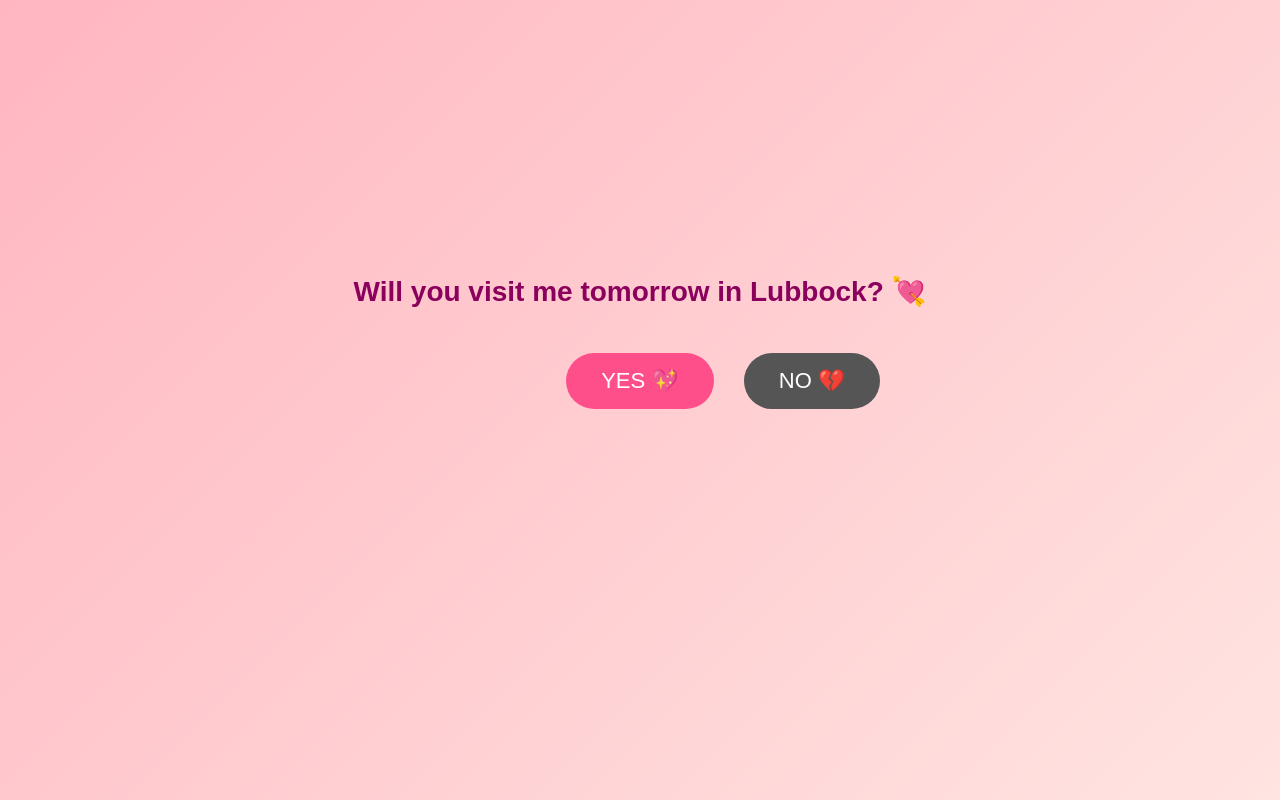
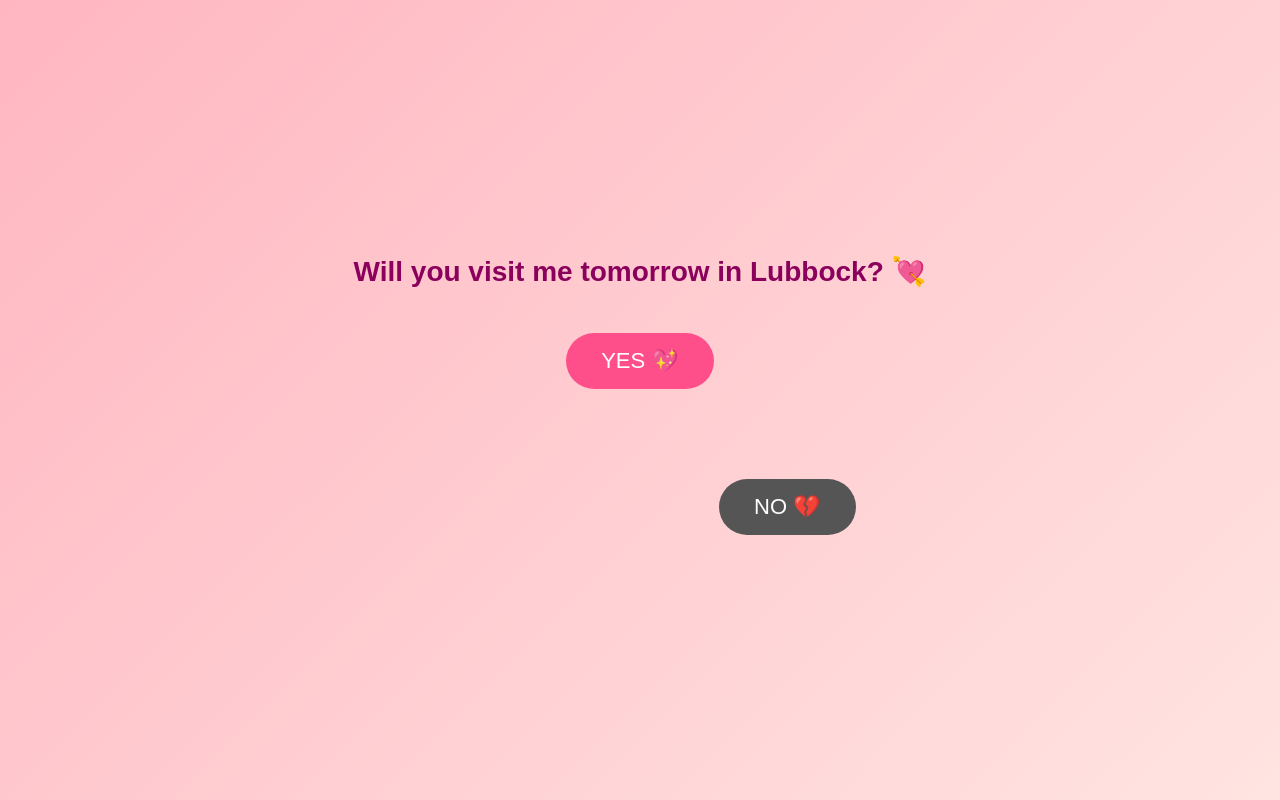
Before and after one commit to karamnd96/LBK-question, a plain HTML site: page index.html in a window 1280 px wide. Drawn offline with Linux system fonts and the light colour scheme.

Commit message:
Update style.css

```diff
--- a/style.css
+++ b/style.css
@@ -23,7 +23,7 @@ h1 {
 .container {
   margin-top: 30px;
   position: relative;
-  height: 180px;
+  height: 220px;
 }
 
 button {
@@ -33,12 +33,13 @@ button {
   border-radius: 30px;
   cursor: pointer;
   margin: 15px;
-  transition: 0.2s;
+  transition: all 0.25s ease;
 }
 
 #yesBtn {
   background-color: #ff4f8b;
   color: white;
+  transform: scale(1);
 }
 
 #yesBtn:hover {
@@ -48,7 +49,10 @@ button {
 #noBtn {
   background-color: #555;
   color: white;
-  position: absolute;
+  position: fixed;
+  left: 55%;
+  top: 58%;
+  transform: scale(1);
 }
 
 #message {
```
